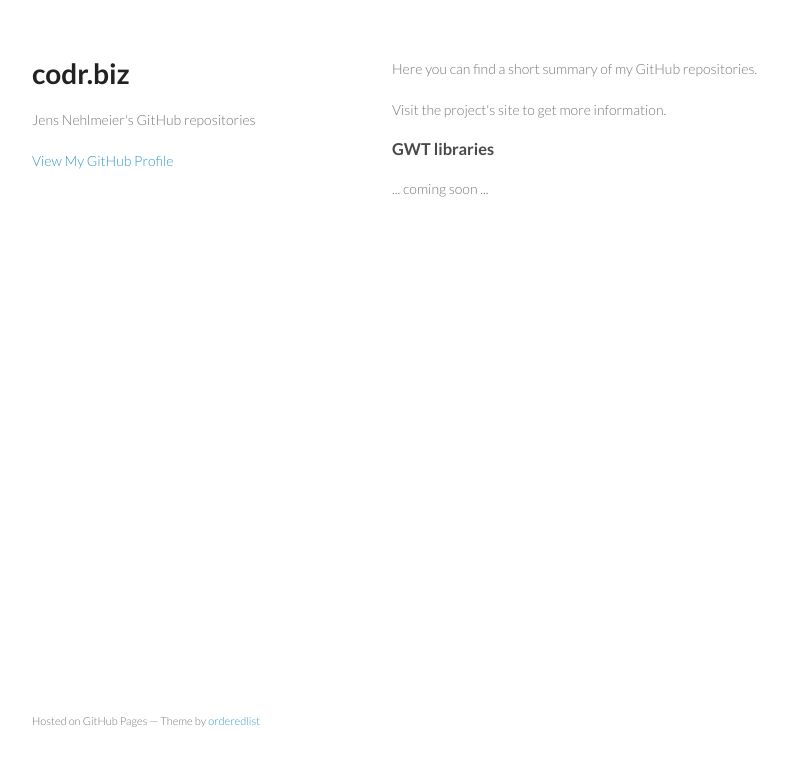
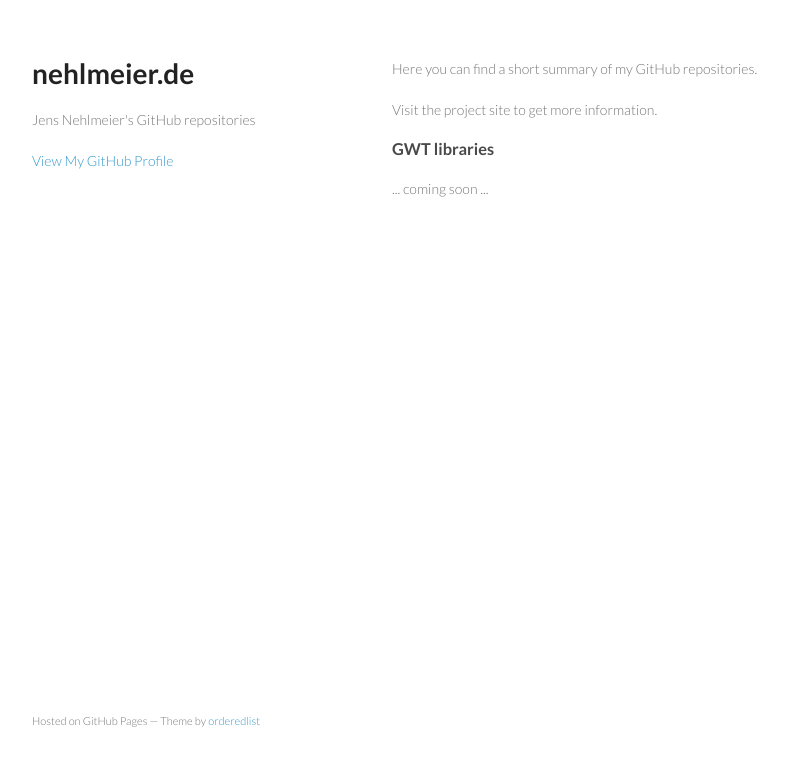
Before and after one commit to jnehlmeier/jnehlmeier.github.io, a plain HTML site: page index.html in a window 1280 px wide. Shown: the whole page, without its empty margins (178-963 px from the left). Drawn offline with Linux system fonts and the light colour scheme.

Commit message:
Replace master branch with page content via GitHub

```diff
--- a/index.html
+++ b/index.html
@@ -3,7 +3,7 @@
   <head>
     <meta charset="utf-8">
     <meta http-equiv="X-UA-Compatible" content="chrome=1">
-    <title>codr.biz by jnehlmeier</title>
+    <title>nehlmeier.de by jnehlmeier</title>
 
     <link rel="stylesheet" href="stylesheets/styles.css">
     <link rel="stylesheet" href="stylesheets/pygment_trac.css">
@@ -15,7 +15,7 @@
   <body>
     <div class="wrapper">
       <header>
-        <h1>codr.biz</h1>
+        <h1>nehlmeier.de</h1>
         <p>Jens Nehlmeier&#39;s GitHub repositories</p>
 
 
@@ -25,7 +25,7 @@
       <section>
         <p>Here you can find a short summary of my GitHub repositories.</p>
 
-<p>Visit the project's site to get more information.</p>
+<p>Visit the project site to get more information.</p>
 
 <h3>
 <a name="gwt-libraries" class="anchor" href="#gwt-libraries"><span class="octicon octicon-link"></span></a>GWT libraries</h3>
--- a/params.json
+++ b/params.json
@@ -1 +1 @@
-{"name":"codr.biz","tagline":"Jens Nehlmeier's GitHub repositories","body":"Here you can find a short summary of my GitHub repositories.\r\n\r\nVisit the project's site to get more information.\r\n\r\n### GWT libraries\r\n\r\n... coming soon ...\r\n\r\n","google":"","note":"Don't delete this file! It's used internally to help with page regeneration."}
+{"name":"nehlmeier.de","tagline":"Jens Nehlmeier's GitHub repositories","body":"Here you can find a short summary of my GitHub repositories.\r\n\r\nVisit the project site to get more information.\r\n\r\n### GWT libraries\r\n\r\n... coming soon ...\r\n","google":"","note":"Don't delete this file! It's used internally to help with page regeneration."}
```
